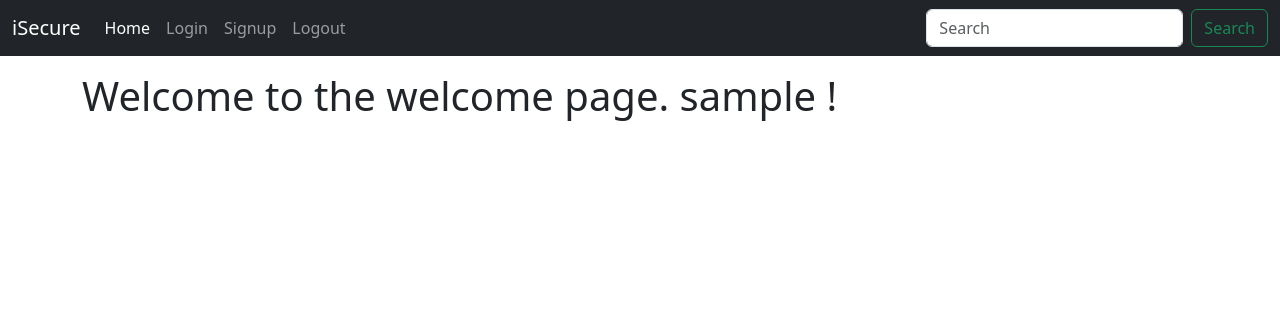
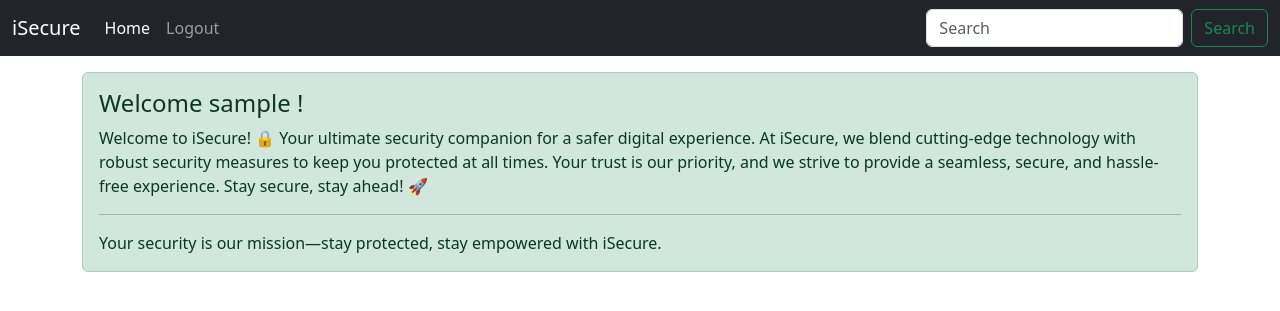
Before and after one commit to Aditya-Prakash07/Login-System-Using-PHP, a PHP site: page /welcome.php in a window 1280 px wide. Shown: the top 311 px of the page. Run offline with PHP 8.4, Linux system fonts and the light colour scheme; the visitor is signed in with stand-in values (Sample User, id 1).

Commit message:
implemented login functionality

```diff
--- a/partials/_nav.php
+++ b/partials/_nav.php
@@ -1,4 +1,10 @@
-<nav class="navbar navbar-expand-lg navbar-dark bg-dark">
+<?php
+$loggedin = false;
+if (isset($_SESSION['loggedin']) && $_SESSION['loggedin'] == true) {
+    $loggedin = true;
+}
+
+echo '<nav class="navbar navbar-expand-lg navbar-dark bg-dark">
   <div class="container-fluid">
     <a class="navbar-brand" href="/">iSecure</a>
     <button class="navbar-toggler" type="button" data-bs-toggle="collapse" data-bs-target="#navbarSupportedContent" aria-controls="navbarSupportedContent" aria-expanded="false" aria-label="Toggle navigation">
@@ -8,21 +14,28 @@
       <ul class="navbar-nav me-auto mb-2 mb-lg-0">
         <li class="nav-item">
           <a class="nav-link active" aria-current="page" href="/welcome.php">Home</a>
-        </li>
-        <li class="nav-item">
+        </li>';
+if (!$loggedin) {
+    echo
+    '<li class="nav-item">
           <a class="nav-link" href="/login.php">Login</a>
         </li>
         <li class="nav-item">
           <a class="nav-link" href="/signup.php">Signup</a>
-        </li>
-        <li class="nav-item">
+        </li>';
+}
+if($loggedin){
+    echo
+    '<li class="nav-item">
           <a class="nav-link" href="/logout.php">Logout</a>
-        </li>
-      </ul>
+        </li>';
+}
+echo
+'</ul>
       <form class="d-flex" role="search">
         <input class="form-control me-2" type="search" placeholder="Search" aria-label="Search">
         <button class="btn btn-outline-success" type="submit">Search</button>
       </form>
     </div>
   </div>
-</nav>
+</nav>';
--- a/welcome.php
+++ b/welcome.php
@@ -3,7 +3,6 @@ session_start();
 if(!isset($_SESSION['loggedin']) || $_SESSION['loggedin'] != true){
     header("location: login.php");
     exit;
-
 }
 ?>
 <!doctype html>
@@ -17,9 +16,21 @@ if(!isset($_SESSION['loggedin']) || $_SESSION['loggedin'] != true){
   <body>
     <?php require 'partials/_nav.php'?>
     <div class="container mt-3">
-    <h1>Welcome to the welcome page. <?php echo $_SESSION['username']; ?> !</h1>
+        <div class="alert alert-success" role="alert">
+            <h4 class="alert-heading">Welcome <?php echo $_SESSION['username']; ?> !</h4>
+            <p>
+                Welcome to iSecure! 🔒
+                Your ultimate security companion for a safer digital experience.
+
+                At iSecure, we blend cutting-edge technology with robust security measures to keep you protected at all times. Your trust is our priority, and we strive to provide a seamless, secure, and hassle-free experience.
+
+                Stay secure, stay ahead! 🚀
+            </p>
+            <hr>
+            <p class="mb-0">Your security is our mission—stay protected, stay empowered with iSecure.</p>
 
 
+        </div>
     </div>
 
 
```
Also changed, not shown: logout.php (+7 -0 lines), signup.php (+15 -8 lines).
